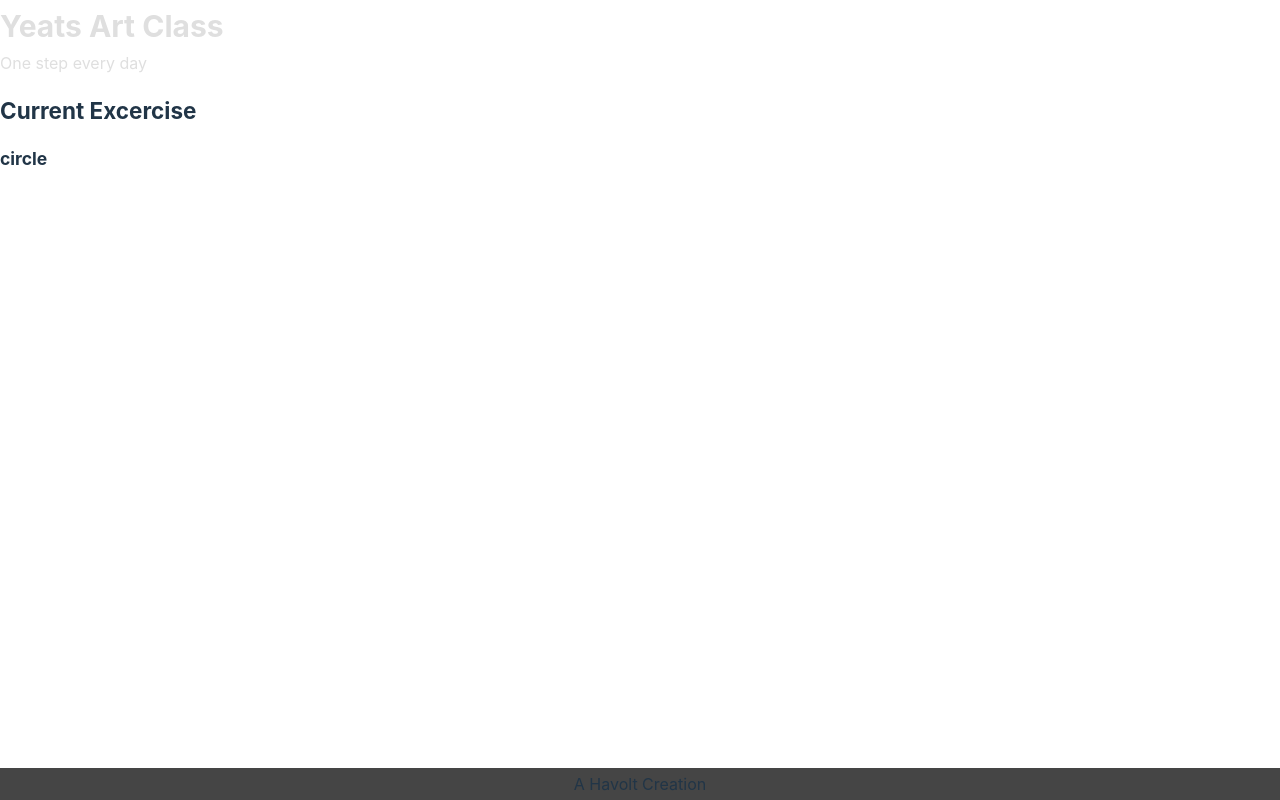
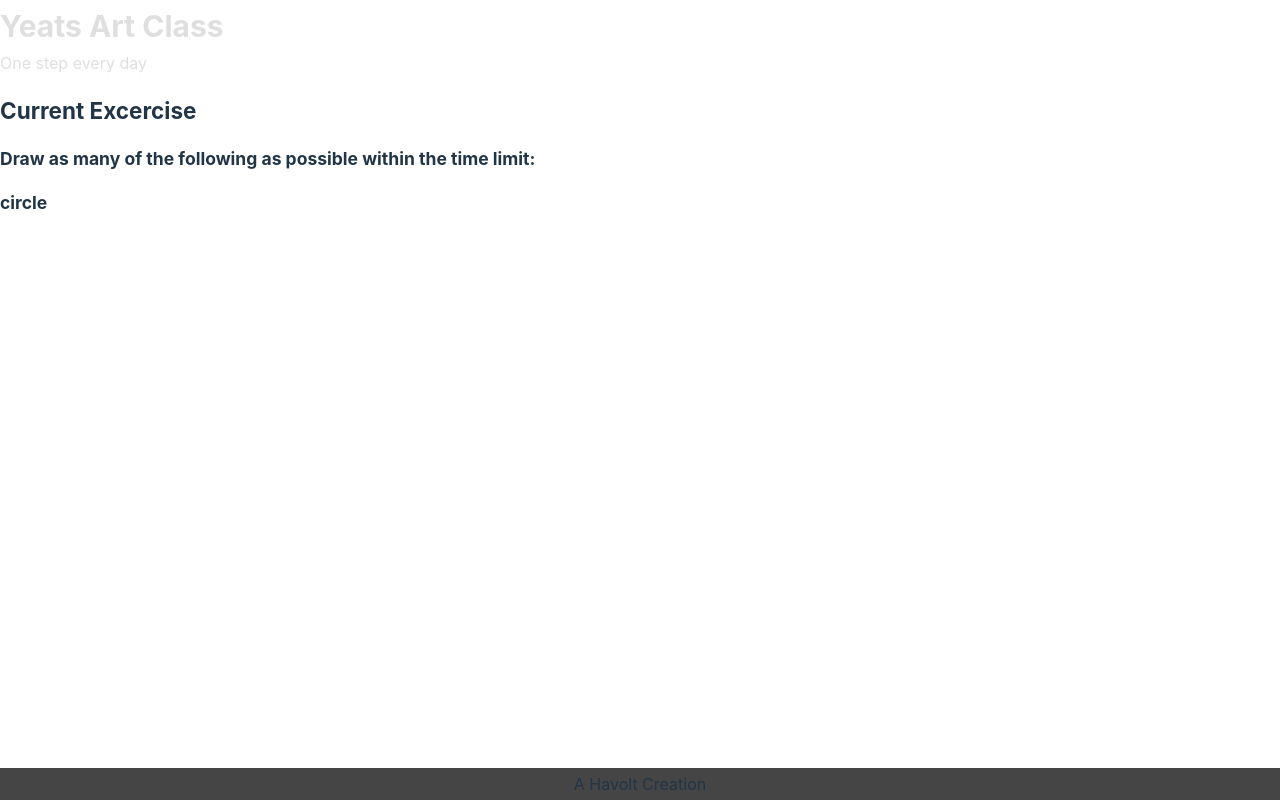
Before and after one commit to Havolt/yeats, a React (Vite) app: page / in a window 1280 px wide. Both pictures are taken after a click on the button "Start Exercises". Built offline with nearby package versions, Linux system fonts and the light colour scheme.

Commit message:
Set a description for certain exercises

```diff
--- a/src/components/SiteMain/SiteMain.tsx
+++ b/src/components/SiteMain/SiteMain.tsx
@@ -17,6 +17,7 @@ function SiteMain({}: Props) {
   const [exerciseList, setExerciseList] = useState<ExerciseGroups>(EXERCISES.groups)
   const [exerciseInProgress, setExerciseInProgress] = useState(false)
   const [currentExercise, setCurrentExercise] = useState('')
+  const [showExerciseDescription, setShowExerciseDescription] = useState('')
 
   const updateActiveExercises = (exercise: string): void => {
     setExerciseList((prevExerciseList: ExerciseGroups) => {
@@ -37,8 +38,12 @@ function SiteMain({}: Props) {
 
   const buildCurrentExercise = () => {
     for(let exerciseKey of Object.keys(exerciseList)) {
-      if (exerciseList[exerciseKey] && !exerciseList[exerciseKey].completed && +exercisesJson[exerciseKey].length > 0) {
-        setCurrentExercise(() => `${exercisesJson[exerciseKey][0]}`);
+      const exercisesExistAndIncomplete = exerciseList[exerciseKey] && !exerciseList[exerciseKey].completed && +exercisesJson[exerciseKey].length > 0
+
+      if (exercisesExistAndIncomplete) {
+        const addExtraText = exerciseKey === 'shapes' || exerciseKey === 'threeShapes' || exerciseKey === 'lineTypes'
+        setShowExerciseDescription(addExtraText)
+        setCurrentExercise(() => `${exercisesJson[exerciseKey][0]}`)
         break;
       }
     }
@@ -53,6 +58,7 @@ function SiteMain({}: Props) {
 
   const exerciseMain = <div>
     <h2>Current Excercise</h2>
+    { showExerciseDescription && <h3>Draw as many of the following as possible within the time limit:</h3> }
     <h3>{currentExercise}</h3>
   </div>
 
```
